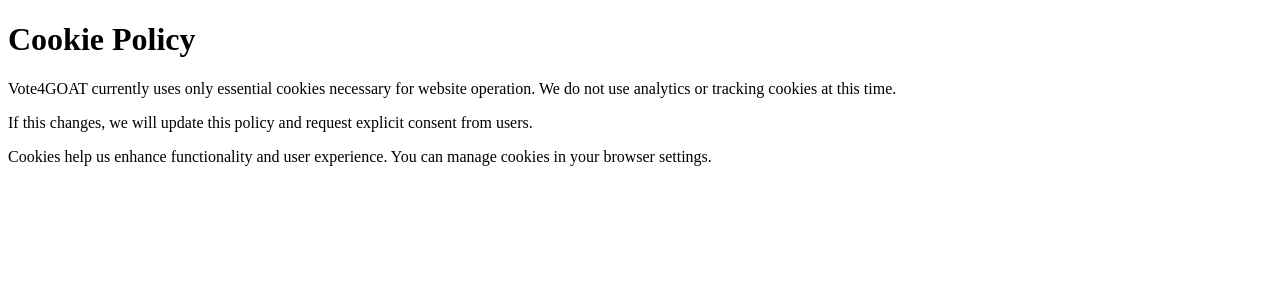
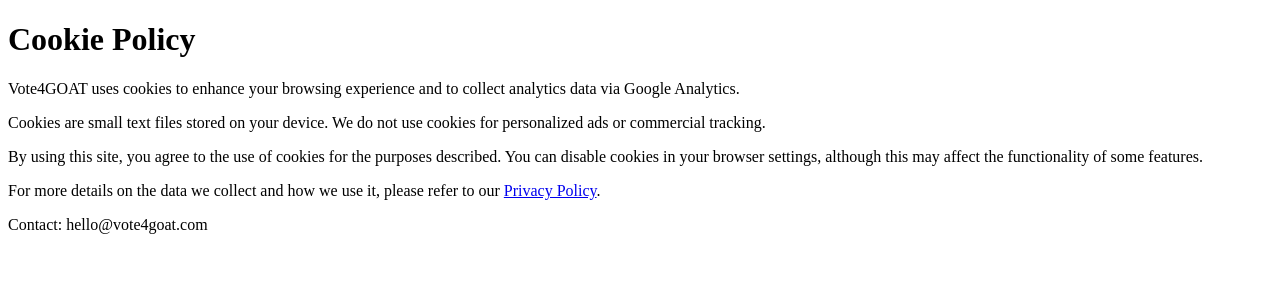
Before and after one commit to fcpdlr/vote4goat, a Next.js app: page /cookies in a window 1280 px wide. Shown: the top 300 px of the page. Built offline with nearby package versions, Linux system fonts and the light colour scheme.

Commit message:
Update cookies.js

```diff
--- a/pages/cookies.js
+++ b/pages/cookies.js
@@ -2,9 +2,19 @@ export default function Cookies() {
   return (
     <main className="min-h-screen bg-black text-white p-8">
       <h1 className="text-3xl font-bold mb-4">Cookie Policy</h1>
-      <p className="mb-4">Vote4GOAT currently uses only essential cookies necessary for website operation. We do not use analytics or tracking cookies at this time.</p>
-      <p className="mb-4">If this changes, we will update this policy and request explicit consent from users.</p>
-      <p>Cookies help us enhance functionality and user experience. You can manage cookies in your browser settings.</p>
+      <p className="mb-4">
+        Vote4GOAT uses cookies to enhance your browsing experience and to collect analytics data via Google Analytics.
+      </p>
+      <p className="mb-4">
+        Cookies are small text files stored on your device. We do not use cookies for personalized ads or commercial tracking.
+      </p>
+      <p className="mb-4">
+        By using this site, you agree to the use of cookies for the purposes described. You can disable cookies in your browser settings, although this may affect the functionality of some features.
+      </p>
+      <p className="mb-4">
+        For more details on the data we collect and how we use it, please refer to our <a href="/privacy" className="underline">Privacy Policy</a>.
+      </p>
+      <p>Contact: hello@vote4goat.com</p>
     </main>
   )
 }
```
